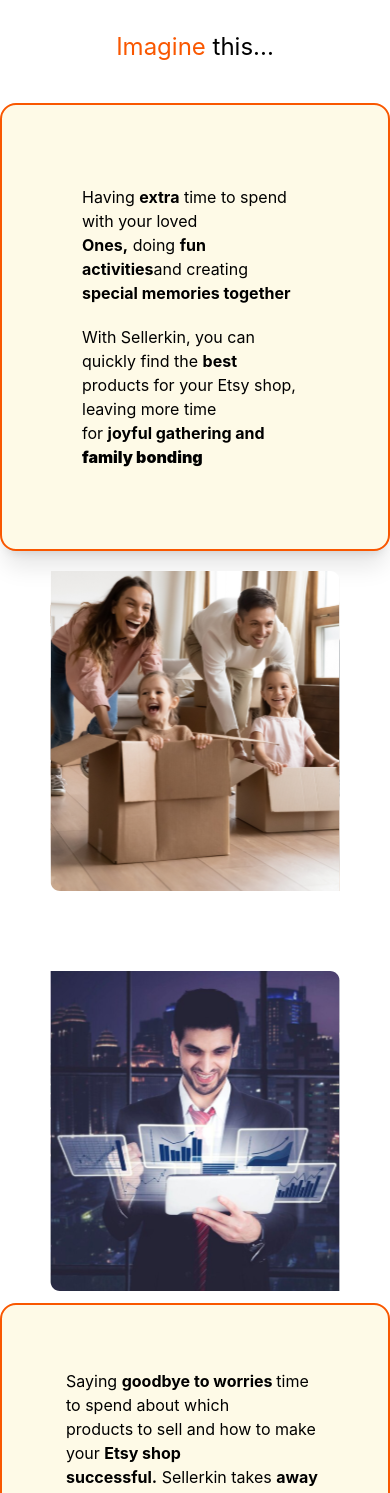
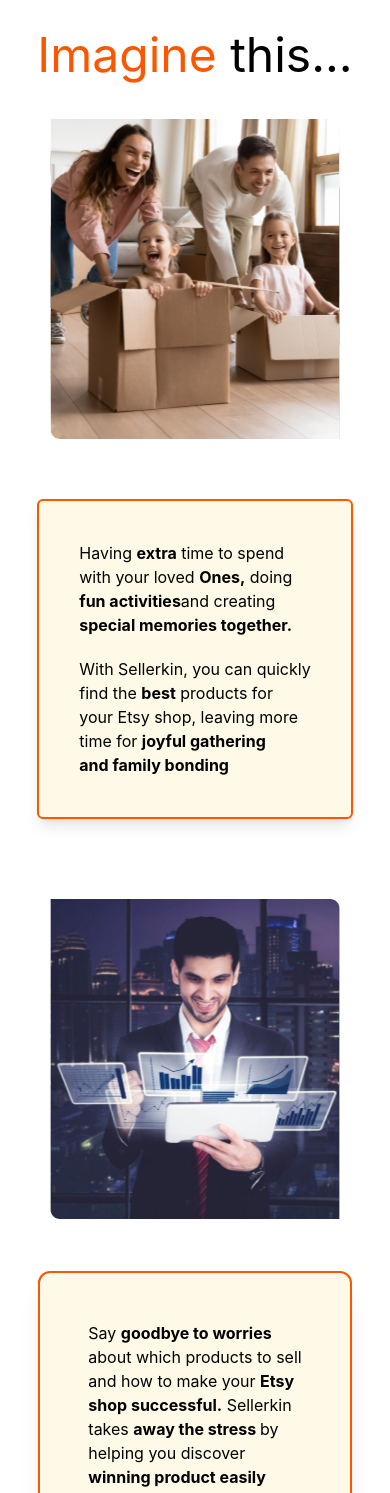
Before and after one commit to manishrohila/sellerkin-desktop, a React (Create React App) app: page / in a window 390 px wide. Shown: the part 9133-10626 px from the top of the page. Built offline with nearby package versions, Linux system fonts and the light colour scheme.

Commit message:
fifth page mobile version uploaded

```diff
--- a/src/components/Fifth.js
+++ b/src/components/Fifth.js
@@ -13,14 +13,17 @@ import days from "../img/7days1.svg";
 const Fifth = () => {
     return (
         <div className='bg-custom-color-2 mt-10'>
-            <div className='text-sans flex justify-center'>
-                <p className='md:text-5xl text-2xl'> <span className='text-custom-color-1'>Imagine</span>  this...</p>
+            <div className='text-sans flex justify-center mb-10 md:mb-20'>
+                <p className='text-5xl'> <span className='text-custom-color-1'>Imagine</span>  this...</p>
             </div>
-            <div className='mt-10 flex flex-col justify-center items-center '>
+            <div className='mt-10 hidden md:flex flex-col justify-center items-center '>
 
-                <div className='flex  flex-wrap items-center justify-evenly gap-5 mb-20'>
+                <div className='flex relative flex-wrap items-center justify-around gap-5 mb-20 '>
+                    <div>
+                        <img src={circle} alt="circle" className='absolute -top-10 z-0 -left-10 ' />
+                    </div>
 
-                    <div className='text-base flex flex-col gap-5 border-2 rounded-2xl border-custom-color-1 bg-custom-color justify-center p-20 shadow-xl'>
+                    <div className='text-base flex flex-col gap-5 border-2 rounded-xl border-custom-color-1 bg-custom-color justify-center p-20  z-10 shadow-xl'>
                         <div>
                             <p>Having <strong>extra</strong> time to spend with your loved</p>
                             <p><strong>Ones,</strong> doing <strong> fun activities</strong>and creating</p>
@@ -38,15 +41,16 @@ const Fifth = () => {
                     </div>
                 </div>
 
-                <div className='flex justify-evenly flex-wrap items-center gap-3 mb-20'>
+                <div className='flex justify-evenly flex-wrap items-center gap-3 mb-20 relative z-10'>
                     <div>
                         <img src={second} alt="family picture" className='w-80 h-80' />
                     </div>
 
-                    <div className='text-base flex flex-col gap-5 border-2 rounded-2xl border-custom-color-1 bg-custom-color justify-center p-16 shadow-xl'>
+                    <div className='text-base flex flex-col gap-5 border-2 rounded-xl border-custom-color-1 bg-custom-color justify-center p-16 shadow-xl '>
+
                         <div>
-                            <p>Saying <strong> goodbye to worries </strong> time to spend about which </p>
-                            <p> products to sell and how to make your <strong>Etsy shop</strong> </p>
+                            <p>Say <strong> goodbye to worries </strong> about which products </p>
+                            <p>  to sell and how to make your <strong>Etsy shop</strong> </p>
                             <p><strong>successful.</strong> Sellerkin takes <strong>away the stress </strong>by</p>
                             <p>helping you discover <strong>winning product easily</strong></p>
                         </div>
@@ -56,13 +60,21 @@ const Fifth = () => {
                             <p> <strong>stress-free</strong>time managing your business</p>
                         </div>
 
+
                     </div>
+                    <div className='relative z-0'>
+                        <img src={circle} alt="circle" className='absolute -top-14 -right-10 ' />
+                    </div>
+
 
                 </div>
 
-                <div className='flex justify-evenly flex-wrap items-center gap-16 mb-20'>
+                <div className='flex justify-evenly flex-wrap items-center gap-5 mb-20 relative'>
+                    <div>
+                        <img src={circle} alt="circle" className=' absolute -top-10 z-0 -left-10 ' />
+                    </div>
 
-                    <div className='text-base flex flex-col gap-5 border-2 rounded-2xl border-custom-color-1 bg-custom-color justify-center p-12 shadow-xl'>
+                    <div className='text-base flex flex-col gap-5 border-2 rounded-xl border-custom-color-1 bg-custom-color justify-center p-12 px-24 shadow-xl z-10'>
                         <div>
                             <p>Sellerkin helps you make <strong>smart decisions</strong></p>
                             <p>that lead to more <strong>sales</strong> and <strong> success</strong> on</p>
@@ -78,20 +90,128 @@ const Fifth = () => {
 
                     </div>
                     <div>
-                        <img src={third} alt="family picture" className='w-80 h-80' />
+                        <img src={third} alt="family picture" className='w-80 h-80  transform scale-x-[-1]' />
                     </div>
                 </div>
 
 
             </div>
+            <div className='mt-10 flex md:hidden flex-col justify-center items-center '>
 
-            <div className='flex flex-col flex-wrap font-serif justify-center items-center mb-10'>
+                <div className='flex relative flex-wrap items-center justify-around gap-5 mb-20 '>
+
+                    <div>
+                        <img src={first} alt="family picture" className='w-80 h-80 mb-10' />
+                    </div>
+                    <div className='text-base flex flex-col gap-5 border-2 rounded-md border-custom-color-1 bg-custom-color justify-center p-10  z-10 shadow-lg '>
+                        <div>
+                            <p>Having <strong>extra</strong> time to spend </p>
+                            <p>with your loved <strong>Ones,</strong> doing </p>
+                            <p><strong> fun activities</strong>and creating</p>
+                            <p><strong>special memories together.</strong></p>
+                        </div>
+                        <div>
+                            <p>With Sellerkin, you can quickly </p>
+                             <p>find the <strong>best</strong> products for</p>
+                            <p> your Etsy shop, leaving more </p>
+                            <p> time for <strong> joyful gathering </strong> </p>
+                            <p> <strong> and family bonding</strong></p>
+                        </div>
+
+                    </div>
+                    {/* <div>
+                        <img src={circle} alt="circle" className='absolute -top-10 z-0 -left-10 ' />
+                    </div> */}
+
+                </div>
+
+                <div className='flex justify-evenly flex-wrap items-center gap-3 mb-20 relative z-10'>
+                    <div>
+                        <img src={second} alt="family picture" className='w-80 h-80 mb-10' />
+                    </div>
+
+                    <div className='text-base flex flex-col gap-5 border-2 rounded-xl border-custom-color-1 bg-custom-color justify-center p-12 shadow-xl '>
+
+                        <div>
+                            <p>Say <strong> goodbye to worries </strong> </p>
+                             <p> about which products to sell</p>
+                            <p>  and how to make your <strong>Etsy</strong> </p>
+                            <p><strong>shop successful.</strong> Sellerkin </p>
+                            <p> takes <strong>away the stress </strong>by</p>
+                            <p>helping you discover </p>
+                            <p><strong>winning product easily</strong></p>
+                        </div>
+                        <div>
+                            <p>This means you can <strong>enjoy </strong> </p>
+                            <p> <strong> your hobbies,</strong> explore <strong> new </strong> </p>
+                            <p> <strong> interests,</strong> and have a </p>
+                            <p> <strong>happier, stress-free</strong>time </p>
+                            <p>managing your business</p>
+                        </div>
+
+
+                    </div>
+                    {/* <div className='relative z-0'>
+                        <img src={circle} alt="circle" className='absolute -top-14 -right-10 ' />
+                    </div> */}
+
+
+                </div>
+
+                <div className='flex justify-evenly flex-wrap items-center gap-5 mb-20 relative'>
+                    {/* <div>
+                        <img src={circle} alt="circle" className=' absolute -top-10 z-0 -left-10 ' />
+                    </div> */}
+                    <div>
+                        <img src={third} alt="family picture" className='w-80 h-80  transform scale-x-[-1] mb-10' />
+                    </div>
+
+                    <div className='text-base flex flex-col gap-5 border-2 rounded-xl border-custom-color-1 bg-custom-color justify-center p-12 shadow-xl z-10 '>
+                        <div>
+                            <p>Sellerkin helps you make </p>
+                            <p><strong>smart decisions</strong>that lead </p>
+                            <p>to more <strong>sales</strong> and <strong> success</strong> </p>
+                            <p>on Etsy. When you see your </p>
+                            <p><strong> shop growing </strong> and your</p>
+                            <p> hard work paying off</p>
+                        </div>
+                        <div>
+                            <p>you'll feel a <strong>sense of </strong></p>
+                            <p><strong>accomplishment that </strong> </p>
+                            <p><strong>  boots your confidence.</strong> </p>
+                            <p>You'll be proud of what</p>
+                            <p> you've achieved and</p>
+                            <p>excited to keep reaching </p>
+                            <p>for your  <strong>goals</strong></p>
+                        </div>
+
+                    </div>
+
+                </div>
+
+
+            </div>
+
+            <div className='hidden md:flex flex-col flex-wrap font-serif justify-center items-center mb-10'>
                 <p>Step into boundless possibilities with <strong>Sellerkin's incredible insights revealing</strong></p>
                 <p>features. Grow your business to <strong>new heights</strong> through <strong>deep insights</strong></p>
             </div>
-            <div className='flex flex-col flex-wrap font-serif justify-center items-center mb-10'>
+            <div className='md:flex hidden flex-col flex-wrap font-serif justify-center items-center mb-10'>
                 <p>Leave your competitors <strong>behind</strong>and become a <span>standout leader</span> <strong>Biggest</strong></p>
                 <p><strong>Player</strong> in your niche, all powered by <strong>Sellerkin's advanced tools</strong></p>
+            </div>
+            <div className='flex md:hidden flex-col flex-wrap font-serif justify-center items-center mb-10'>
+                <p>Step into boundless possibilities with </p>
+                <p><strong>Sellerkin's incredible insights revealing</strong></p>
+                <p>features. Grow your business to <strong>new </strong> </p>
+                <p><strong>heights</strong> through <strong>deep insights</strong></p>
+            </div>
+
+            <div className='md:hidden flex flex-col flex-wrap font-serif justify-center items-center mb-10'>
+                <p>Leave your competitors <strong>behind</strong>and </p>
+                 <p>become a <span>standout leader</span> <strong>Biggest</strong></p>
+                <p><strong>Player</strong> in your niche, all powered by  </p>
+                <p> <strong>Sellerkin's advanced tools</strong></p>
             </div>
             <div className="hidden md:flex md:flex-row justify-center mt-5 font-sans mb-10">
                 <div>
@@ -100,12 +220,33 @@ const Fifth = () => {
                 <div className="bg-custom-color-1 m-1 text-2xl px-5 py-3 border-2 rounded-lg flex justify-center flex-col md:flex md:flex-col text-white mb-10">
                     <p className="mr-1 md:mr-1">Your Journey to Success Starts Here</p>
 
-                    <p className=' text-base'>Soon, Prices are going to be increased</p>
+                    <p className='text-base flex justify-center'>Soon, Prices are going to be increased</p>
                 </div>
                 <div>
                     <img src={right_arrow} alt="right arrow 2"></img>
                 </div>
             </div>
+            <div className="flex flex-row  md:hidden justify-center mt-5 font-sans mb-40">
+                <div>
+                    <img src={left_arrow} alt="left arrow"></img>
+                </div>
+                <div className="bg-custom-color-1 m-1 text-base px-5 py-3 border-2 rounded-lg flex justify-center items-center flex-col text-white font-bold">
+                    <p className="mr-1 md:mr-1">Your Journey to </p>
+                    <p>
+                        Success Starts Here
+                    </p>
+
+                </div>
+                <div>
+                    <img src={right_arrow} alt="right arrow 2"></img>
+                </div>
+            </div>
+
+            <div className='flex justify-center items-center md:hidden'>
+                <p>Soon, Prices are going to be increased</p>
+            </div>
+
+
             <div className="md:flex md:justify-center gap-4 ">
                 <div className="flex justify-center mb-5">
                     <img src={visa1} alt="payment" className="w-52 md:w-auto"></img>
```
